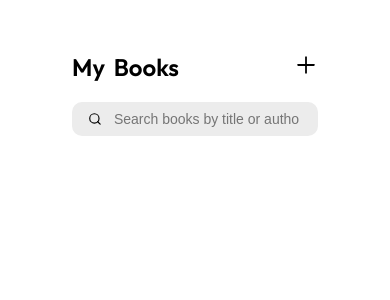
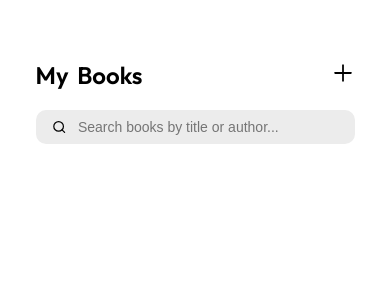
Before and after one commit to Isha1218/BookBroApp, a React (Create React App) app in the folder frontend/: page / in a window 390 px wide. Shown: the top 300 px of the page. Built offline with nearby package versions, Linux system fonts and the light colour scheme.

Commit message:
made homepage reactive

```diff
--- a/frontend/capacitor.config.ts
+++ b/frontend/capacitor.config.ts
@@ -5,8 +5,8 @@ const config: CapacitorConfig = {
   appName: 'BookBro',
   webDir: 'build',
   server: {
-    url: "http://10.21.68.6:3000",
-    // url: "http://192.168.0.19:3000",
+    // url: "http://10.21.68.6:3000",
+    url: "http://192.168.0.19:3000",
     cleartext: true
   }
 };
--- a/frontend/public/index.html
+++ b/frontend/public/index.html
@@ -3,8 +3,7 @@
   <head>
     <meta charset="utf-8" />
     <link rel="icon" href="%PUBLIC_URL%/favicon.ico" />
-    <meta name="viewport" content="width=device-width, initial-scale=1" />
-    <meta name="theme-color" content="#000000" />
+    <meta name="viewport" content="width=device-width, initial-scale=1.0, maximum-scale=1.0, user-scalable=no" />    <meta name="theme-color" content="#000000" />
     <meta
       name="description"
       content="Web site created using create-react-app"
--- a/frontend/src/components/Home/BookGrid.js
+++ b/frontend/src/components/Home/BookGrid.js
@@ -8,11 +8,11 @@ const BookGrid = ({ books }) => {
 
   const gridStyle = {
     display: 'grid',
-    gridTemplateColumns: 'repeat(auto-fill, minmax(150px, 200px))',
+    gridTemplateColumns: 'repeat(auto-fill, minmax(clamp(100px, 15vw, 200px), 1fr))',
     gap: '20px',
     maxWidth: '1200px',
     margin: '0 auto',
-    padding: '0 40px',
+    padding: `0 clamp(0px, 5vw, 40px)`,
     justifyContent: 'space-evenly',
   };
 
--- a/frontend/src/components/Home/HomePage.js
+++ b/frontend/src/components/Home/HomePage.js
@@ -82,7 +82,7 @@ const HomePage = () => {
         <>
             <style>{keyframes}</style>
             <div style={{
-                padding: '32px'
+                padding: `40px clamp(16px, 4vw, 32px)`,
             }}>
                 <TopBar userId={1} onUploadSuccess={fetchBooks}/>
                 <SearchBar onSearch={handleSearch}/>
--- a/frontend/src/components/Home/SearchBar.js
+++ b/frontend/src/components/Home/SearchBar.js
@@ -32,7 +32,7 @@ const SearchBar = ({ onSearch }) => {
             backgroundColor: '#ececec',
             borderRadius: '10px',
             padding: '8px 16px 8px 16px',
-            margin: '0 40px',
+            margin: `0 clamp(0px, 5vw, 40px)`,
             display: 'flex',
             flexDirection: 'row',
             gap: '10px',
--- a/frontend/src/components/Home/TopBar.js
+++ b/frontend/src/components/Home/TopBar.js
@@ -68,7 +68,7 @@ const TopBar = ({ userId, onUploadSuccess }) => {
 
     return (
         <div style={{
-            margin: '20px 40px'
+            margin: '20px clamp(0px, 5vw, 40px)'
         }}>
             <style>{keyframes}</style>
             <div style={{
```
Also changed, not shown: 1 other file (tests, documents, lock files or other folders).
